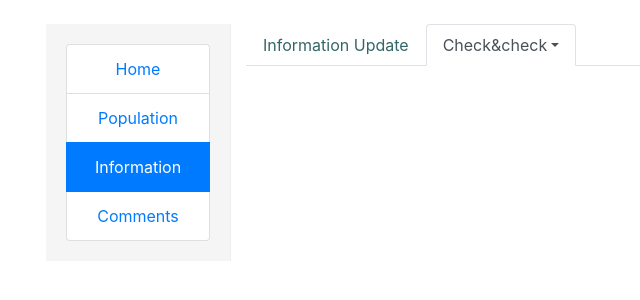
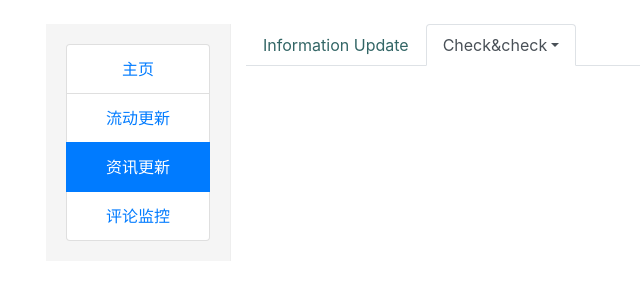
Before and after one commit to NeoHugh/COVID, a Flask app: page /population_admin/information_check/1 in a window 1280 px wide. Shown: the part 57-357 px from the top of the page, without its empty margins (39-679 px from the left). Run offline with Flask 2, Linux system fonts and the light colour scheme; the visitor is signed in with stand-in values (Sample User, id 1); data that the repository does not hold is empty; parts of the project's set-up code (start-up, migrations or seed data) failed here and were passed over; some libraries are stand-ins or nearby versions.

Commit message:
Update information_delete.html

```diff
--- a/covid/covid/templates/information_delete.html
+++ b/covid/covid/templates/information_delete.html
@@ -13,10 +13,10 @@
     background-color: #f5f5f5;
     border-right: 1px solid #eee;">
 <div class="list-group" style = "text-align: center">
-  <a href="{{ url_for('population_admin.index') }}" class="list-group-item">Home</a>
-  <a href="{{ url_for('population_admin.population') }}" class="list-group-item">Population</a>
-  <a href="{{ url_for('population_admin.information') }}" class="list-group-item active">Information</a>
-  <a href="{{ url_for('population_admin.comments') }}" class="list-group-item">Comments</a>
+  <a href="{{ url_for('population_admin.index') }}" class="list-group-item">主页</a>
+  <a href="{{ url_for('population_admin.population') }}" class="list-group-item">流动更新</a>
+  <a href="{{ url_for('population_admin.information') }}" class="list-group-item active">资讯更新</a>
+  <a href="{{ url_for('population_admin.comments') }}" class="list-group-item">评论监控</a>
 </div>
 </div>
 
@@ -28,10 +28,10 @@
   <li class="nav-item dropdown">
     <a class="nav-link dropdown-toggle active" data-toggle="dropdown" href="#" role="button" aria-haspopup="true" aria-expanded="false">Check&check</a>
       <div class="dropdown-menu">
-        <a class="dropdown-item" href="{{url_for('population_admin.information_check', itype=0)}}">IndustryRestart</a>
-        <a class="dropdown-item" href="{{url_for('population_admin.information_check', itype=1)}}">Quarantine</a>
-        <a class="dropdown-item" href="{{url_for('population_admin.information_check', itype=2)}}">Transportation</a>
-        <a class="dropdown-item" href="{{url_for('population_admin.information_check', itype=3)}}">MedicalService</a>
+        <a class="dropdown-item" href="{{url_for('population_admin.information_check', itype=0)}}">复工复产</a>
+        <a class="dropdown-item" href="{{url_for('population_admin.information_check', itype=1)}}">社区管控</a>
+        <a class="dropdown-item" href="{{url_for('population_admin.information_check', itype=2)}}">交通出行</a>
+        <a class="dropdown-item" href="{{url_for('population_admin.information_check', itype=3)}}">医疗举措</a>
       </div>
   </li>
   </ul>
@@ -40,13 +40,13 @@
     {%for i in data%}
       <div class="panel panel-info">
         <div class="panel-heading">
-            <h3 class="panel-title" name="info_ID">Info-id: {{i.info_ID}}</h3>
-            <h3 class="panel-title">Info-time: {{i.info_time}}</h3>
+            <h3 class="panel-title" name="info_ID">ID: {{i.info_ID}}</h3>
+            <h3 class="panel-title">发布时间: {{i.info_time}}</h3>
         </div>
         <div class="panel-body">
-            Info-title: {{i.info_title}}
+            标题: {{i.info_title}}
             <a  href="{{url_for('population_admin.delInfo', iid=i.info_ID)}}">
-              <button class="btn btn-outline-danger" style="display:block;margin:0 auto">Delete</button>
+              <button class="btn btn-outline-danger" style="display:block;margin:0 auto">删除</button>
             </a>
         </div>
       </div>
```
